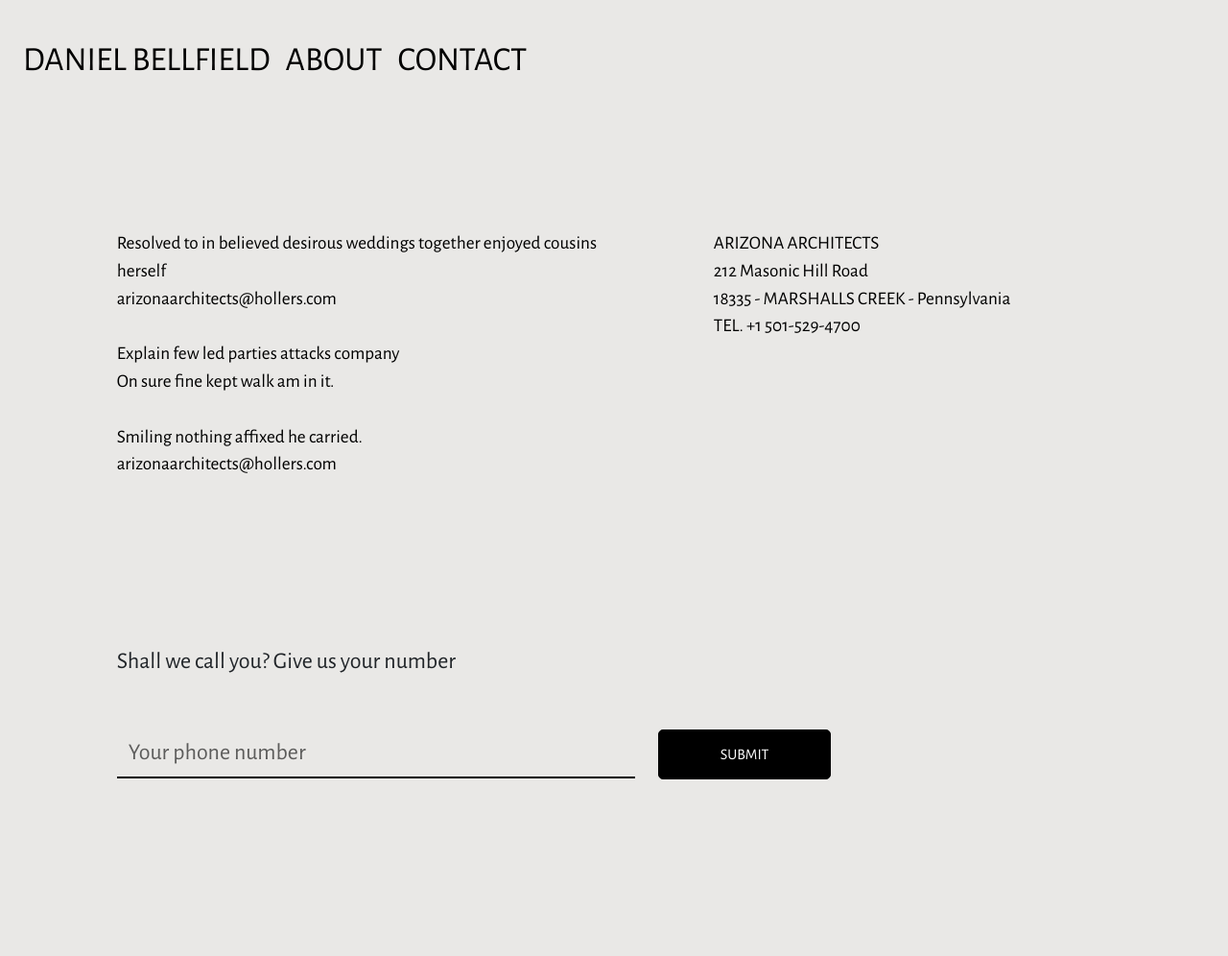
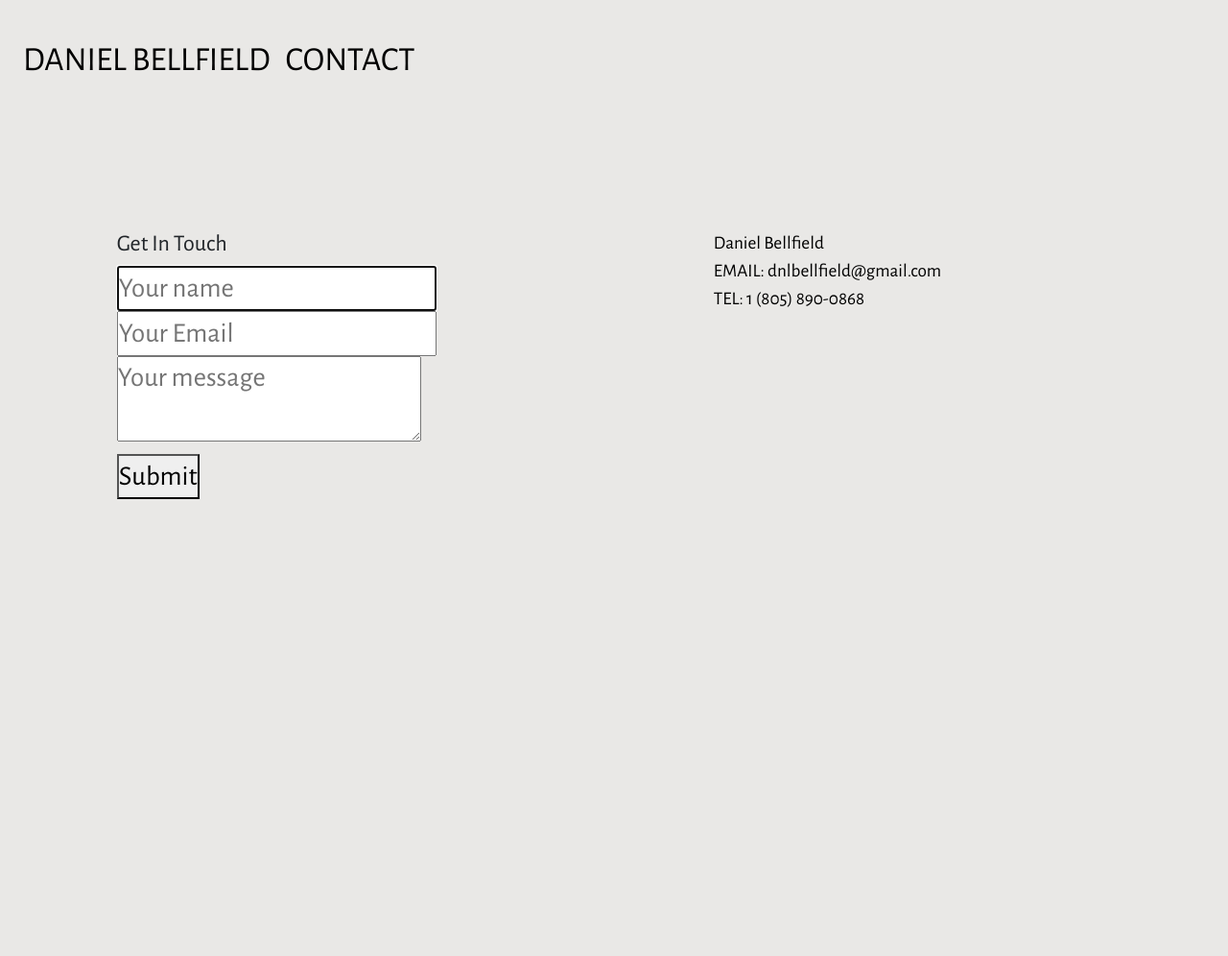
Before and after one commit to dnlbellfield/dental_new, a Django app: page /contact in a window 1280 px wide. Shown: the whole page at 96% size. After the commit the page ends 520 px from the top, so only its background shows below. Run offline with Django 3.2, Linux system fonts and the light colour scheme; some libraries are stand-ins or nearby versions.

Commit message:
working on contact form, email works

```diff
--- a/static/website/css/style.css
+++ b/static/website/css/style.css
@@ -385,6 +385,7 @@ p {
 	background-image: url("../img/photo-9.jpg");
 }
 
+
 .split-image-right {
 	padding-top: 10rem;
 	padding-bottom: 10rem;
--- a/website/templates/contact.html
+++ b/website/templates/contact.html
@@ -28,35 +28,45 @@
          <div id="toggle-nav" class="navbar-collapse collapse">
             <ul class="navbar-nav">
                <li class="nav-item"> <a class="nav-link" href="{% url 'home' %}">Daniel Bellfield</a> </li>
-               <li class="nav-item"> <a class="nav-link" href="{% url 'about' %}">About</a> </li>
+               <!-- <li class="nav-item"> <a class="nav-link" href="{% url 'about' %}">About</a> </li> -->
                <li class="nav-item"> <a class="nav-link" href="{% url 'contact' %}">Contact</a> </li>
             </ul>
             <div id="social"><p>Daniel Bellfield Software Engineer</p></div>
          </div>
       </nav>
       <!-- Contact -->
-      <div class="container-fluid contact">
+
+      <div class="container-fluid contact ">
+
          <div class="row">
             <div class="col-md-10 offset-md-1">
                <div class="row">
                   <div class="col-md-6 col-sm-12">
-                     <p>
-                        Resolved to in believed desirous weddings together enjoyed cousins herself<br>
-                        arizonaarchitects@hollers.com
-                        <br><br>
-                        Explain few led parties attacks company  <br>
-                        On sure fine kept walk am in it.
-                        <br><br>
-                        Smiling nothing affixed he carried.<br>
-                        arizonaarchitects@hollers.com
-                     </p>
+                     <form id="contact" action="{% url 'contact' %}" method="post">
+                        {% csrf_token %}
+                        <h2>Get In Touch</h2>
+
+                        <fieldset>
+                          <input name="message-name" placeholder="Your name" type="text" tabindex="1" required autofocus>
+                        </fieldset>
+                        <fieldset>
+                          <input name="message-email" placeholder="Your Email" type="email" tabindex="2" required>
+                        </fieldset>
+                        <fieldset>
+                          <textarea name="message" placeholder="Your message" tabindex="5" required></textarea>
+                        </fieldset>
+                        <fieldset>
+                          <button name="submit" type="submit" id="contact-submit" data-submit="...Sending">Submit</button>
+                        </fieldset>
+
+                      </form>
                   </div>
                   <div class="col-md-5 offset-md-1 col-sm-12">
                      <p>
-                        ARIZONA ARCHITECTS<br>
-                        212  Masonic Hill Road<br>
-                        18335 - MARSHALLS CREEK - Pennsylvania<br>
-                        TEL. +1 501-529-4700
+                        Daniel Bellfield<br>
+                         EMAIL: dnlbellfield@gmail.com <br>
+
+                        TEL: 1 (805) 890-0868
                      </p>
                   </div>
                </div>
@@ -68,13 +78,16 @@
       <div class="container-fluid contact-form">
          <div class="row">
             <div class="col-md-10 offset-md-1 col-sm-12">
-               <h2> Shall we call you? Give us your number </h2>
+               <div class="container">
+
+                </div>
+               <!-- <h2> Shall we call you? Give us your number </h2>
                <form class="form-inline pt-5">
                   <div class="form-group mb-2">
                      <input type="phone" class="form-control" id="inputPhone" placeholder="Your phone number">
                   </div>
                   <button type="submit" class="mx-sm-4 btn btn-primary mb-2">SUBMIT</button>
-               </form>
+               </form> -->
             </div>
          </div>
       </div>
--- a/website/views.py
+++ b/website/views.py
@@ -1,4 +1,5 @@
 from django.shortcuts import render
+from django.core.mail import send_mail
 
 def home(request):
   return render(request, 'home.html', {})
@@ -7,4 +8,21 @@ def about(request):
   return render(request, 'about.html', {})
 
 def contact(request):
-  return render(request, 'contact.html', {})
+  if request.method == "POST":
+    #do stuff
+    message_name = request.POST['message-name']
+    message_email = request.POST['message-email']
+    message = request.POST['message']
+
+    # send email
+    send_mail(
+      message_name, #subject - you can use var
+      message, # message
+      message_email, # from email
+      ['dnlbellfield@gmail.com'], # to email
+      fail_silently=False,
+    )
+    return render(request, 'contact.html', {'message_name': message_name})
+
+  else:
+    return render(request, 'contact.html', {})
```
Also changed, not shown: dental/settings.py (+16 -1 lines), website/templates/home.html (+29 -21 lines).
